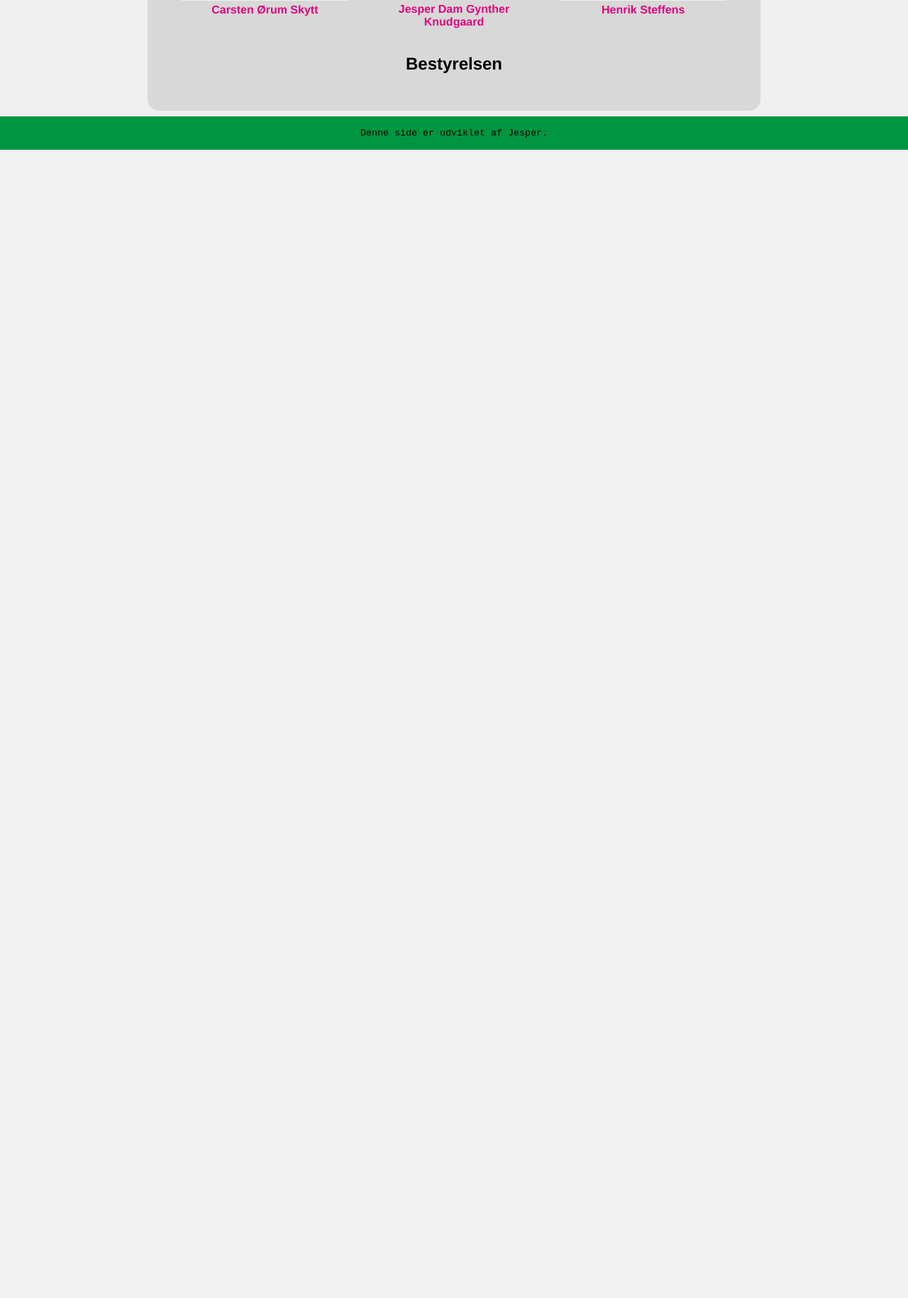
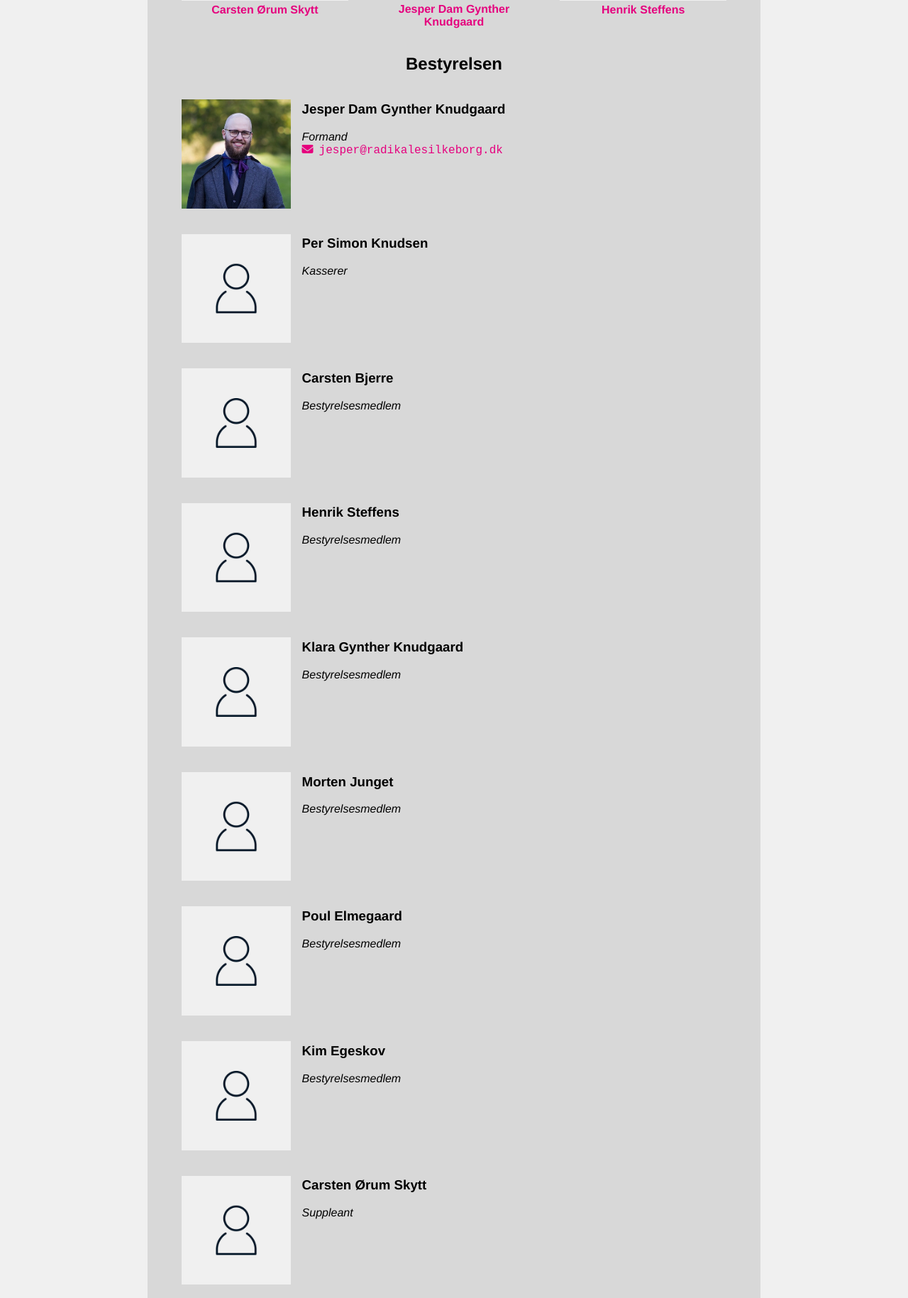
Before and after one commit to DraagDunk/radikalesilkeborg.dk, a PHP site: page / in a window 1280 px wide. Shown: the part 1067-2896 px from the top of the page at 71% size. Before the commit the page ends 1278 px from the top, so only its background shows below. Run offline with PHP 8.4, Linux system fonts and the light colour scheme.

Commit message:
Tilføj bestyrelsesoversigt

```diff
--- a/index.php
+++ b/index.php
@@ -65,6 +65,119 @@
 
         <h2 id="best">Bestyrelsen</h2>
 
+        <div class="person">
+            <div class="image">
+                <img src="jesper-knudgaard/Foto_JesperDamKnudgaard.jpg" alt="">
+            </div>
+            <div class="info">
+                <h3>Jesper Dam Gynther Knudgaard</h3>
+                <div class="post">Formand</div>
+                <div class="contact-info">
+                <a href="mailto:jesper@radikalesilkeborg.dk" class="sm-icon fa fa-envelope"><span class="icon-text">jesper@radikalesilkeborg.dk</span></a>
+                </div>
+            </div>
+        </div>
+
+        <div class="person">
+            <div class="image">
+                <img src="noone.png" alt="">
+            </div>
+            <div class="info">
+                <h3>Per Simon Knudsen</h3>
+                <div class="post">Kasserer</div>
+            </div>
+        </div>
+
+        <div class="person">
+            <div class="image">
+                <img src="noone.png" alt="">
+            </div>
+            <div class="info">
+                <h3>Carsten Bjerre</h3>
+                <div class="post">Bestyrelsesmedlem</div>
+            </div>
+        </div>
+
+        <div class="person">
+            <div class="image">
+                <img src="noone.png" alt="">
+            </div>
+            <div class="info">
+                <h3>Henrik Steffens</h3>
+                <div class="post">Bestyrelsesmedlem</div>
+            </div>
+        </div>
+
+        <div class="person">
+            <div class="image">
+                <img src="noone.png" alt="">
+            </div>
+            <div class="info">
+                <h3>Klara Gynther Knudgaard</h3>
+                <div class="post">Bestyrelsesmedlem</div>
+            </div>
+        </div>
+
+        <div class="person">
+            <div class="image">
+                <img src="noone.png" alt="">
+            </div>
+            <div class="info">
+                <h3>Morten Junget</h3>
+                <div class="post">Bestyrelsesmedlem</div>
+            </div>
+        </div>
+
+        <div class="person">
+            <div class="image">
+                <img src="noone.png" alt="">
+            </div>
+            <div class="info">
+                <h3>Poul Elmegaard</h3>
+                <div class="post">Bestyrelsesmedlem</div>
+            </div>
+        </div>
+
+        <div class="person">
+            <div class="image">
+                <img src="noone.png" alt="">
+            </div>
+            <div class="info">
+                <h3>Kim Egeskov</h3>
+                <div class="post">Bestyrelsesmedlem</div>
+            </div>
+        </div>
+
+        <div class="person">
+            <div class="image">
+                <img src="noone.png" alt="">
+            </div>
+            <div class="info">
+                <h3>Carsten Ørum Skytt</h3>
+                <div class="post">Suppleant</div>
+            </div>
+        </div>
+
+        <div class="person">
+            <div class="image">
+                <img src="noone.png" alt="">
+            </div>
+            <div class="info">
+                <h3>Johan Brødsgaard</h3>
+                <div class="post">Suppleant</div>
+            </div>
+        </div>
+
+        <div class="person">
+            <div class="image">
+                <img src="noone.png" alt="">
+            </div>
+            <div class="info">
+                <h3>Søren Kristian Wenzel Nielsen</h3>
+                <div class="post">Suppleant</div>
+            </div>
+        </div>
+
 
 
         <!-- <div class="social-media-buttons">
--- a/style.css
+++ b/style.css
@@ -45,6 +45,12 @@ body {
 a {
     color: var(--color-logo-magenta);
     text-decoration: none;
+
+    .icon-text {
+        font-family: 'Courier New', Courier, monospace;
+        font-weight: 100;
+        margin-left: 0.5rem;
+    }
 }
 
 a:hover {
@@ -109,6 +115,33 @@ footer a {
     object-fit: cover;
 }
 
+.person {
+    display: flex;
+    flex-direction: row;
+
+    .image {
+        width: 20%;
+        padding: 1rem;
+
+        img {
+            width: 100%;
+        }
+    }
+
+    .info {
+        width: 80%;
+
+        h3 {
+            text-align: left;
+        }
+
+        .post {
+            font-style: italic;
+        }
+    }
+
+}
+
 @media (min-width: 800px) {
 
     .about-section:nth-of-type(2n) {
```
